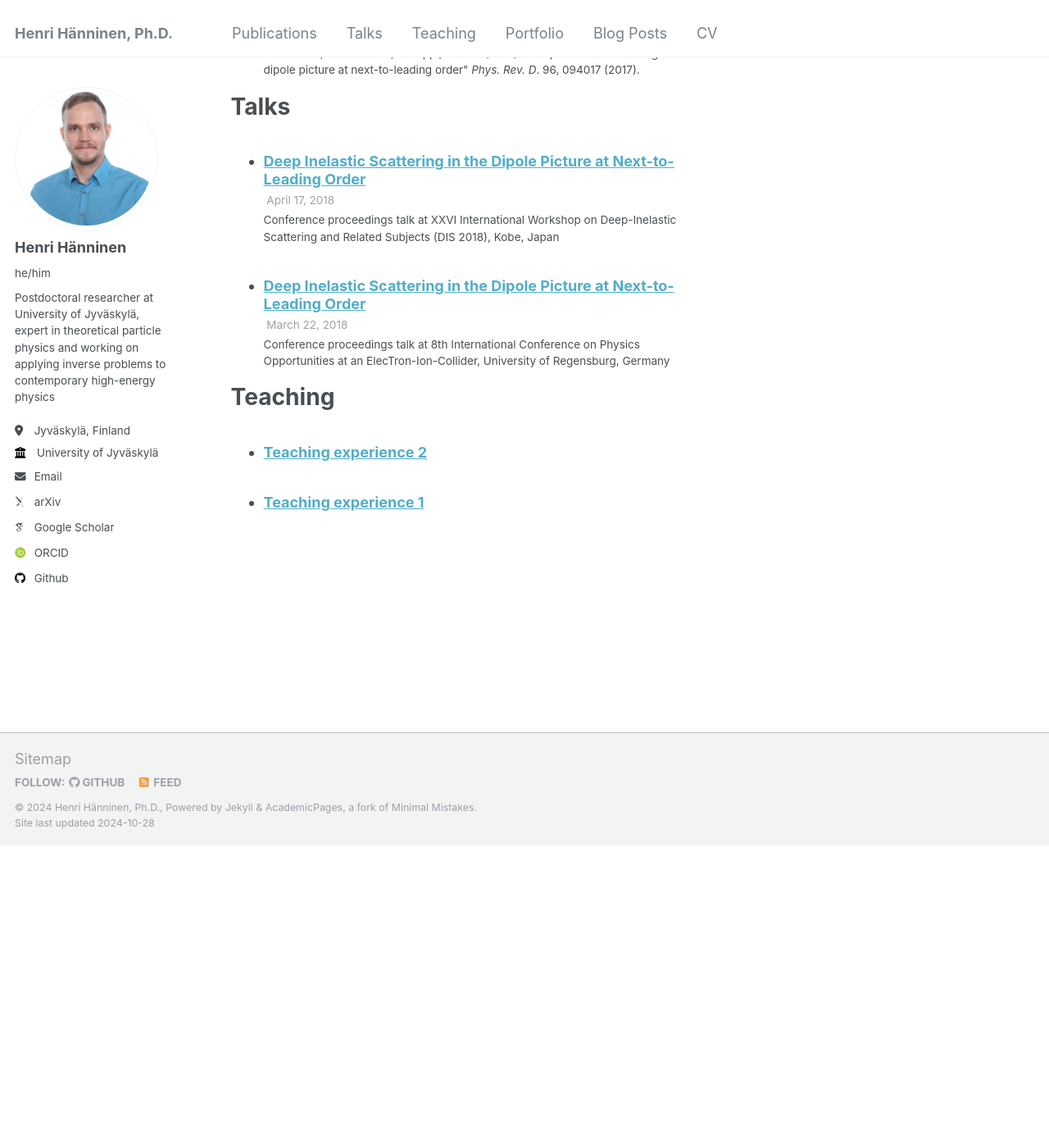
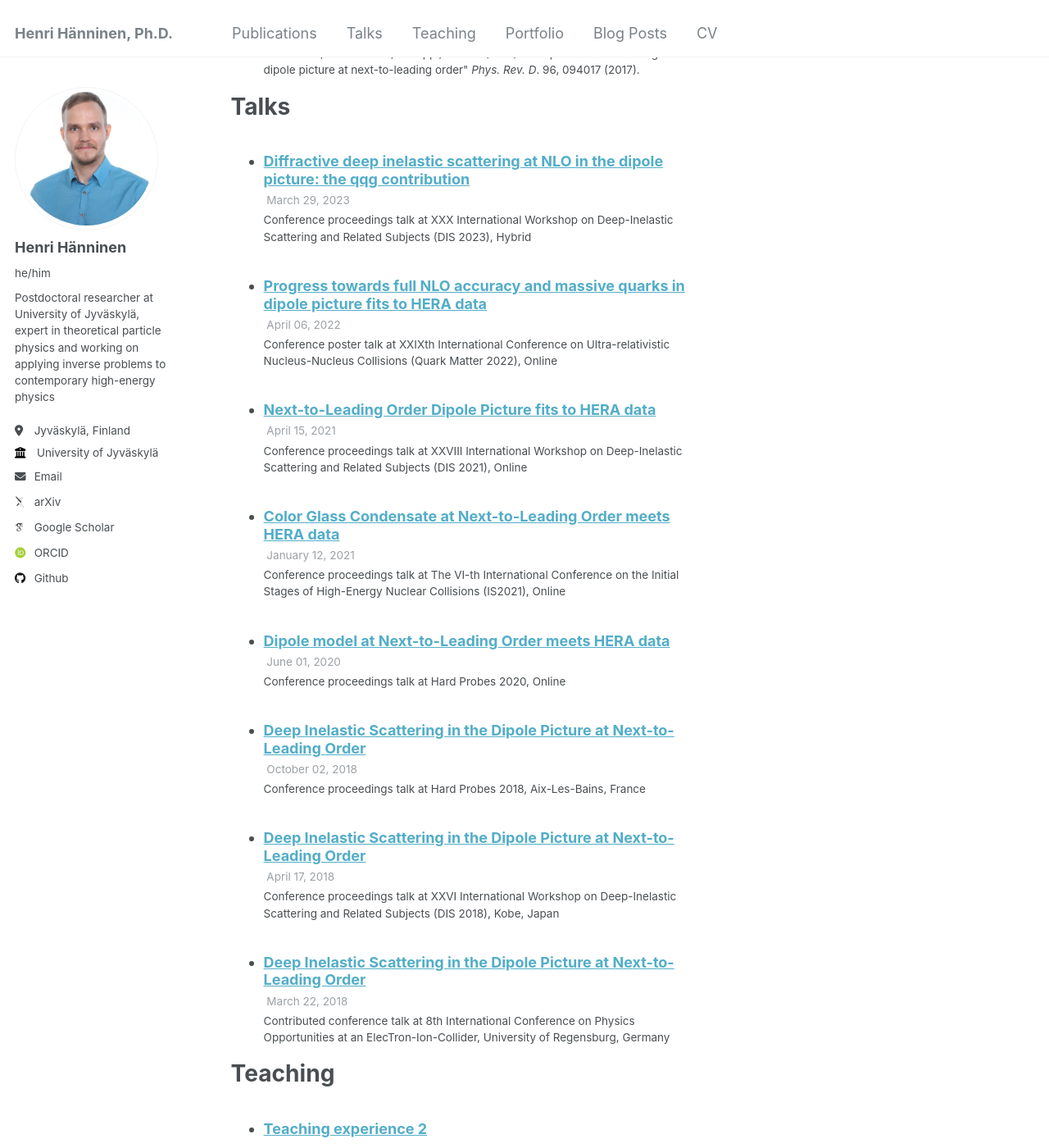
Before and after one commit to hhannine/hhannine.github.io, a Jekyll site: the page built from _pages/cv.md, in a window 1280 px wide and 1400 px high, scrolled down 1989 px. Shown: the whole window at 82% size. Built offline with Jekyll 4.4.1, drawn with Linux system fonts in a browser that asks for light colours; some web fonts are replaced; before the commit the page ends 3020 px from its top, so only the background shows below that.

Commit message:
Update physics talks

````diff
--- a/_talks/2018-03-22-talk-poetic.md
+++ b/_talks/2018-03-22-talk-poetic.md
@@ -1,7 +1,7 @@
 ---
 title: "Deep Inelastic Scattering in the Dipole Picture at Next-to-Leading Order"
 collection: talks
-type: "Conference proceedings talk"
+type: "Contributed conference talk"
 permalink: /talks/2018-03-22-talk-poetic
 venue: "8th International Conference on Physics Opportunities at an ElecTron-Ion-Collider"
 date: 2018-03-22
--- /dev/null
+++ b/_talks/2018-10-02-talk-hardprobes.md
@@ -0,0 +1,25 @@
+---
+title: "Deep Inelastic Scattering in the Dipole Picture at Next-to-Leading Order"
+collection: talks
+type: "Conference proceedings talk"
+permalink: /talks/2018-10-02-talk-hardprobes
+venue: "Hard Probes 2018"
+date: 2018-10-02
+location: "Aix-Les-Bains, France"
+---
+
+[Contribution page here](https://indico.cern.ch/event/634426/contributions/3090444/)
+
+We study quantitatively [1] the importance of the recently derived NLO corrections [2,3,4] to the DIS structure functions at small x in the dipole formalism. We show that these corrections can be significant and depend on the factorization scheme used to resum large logarithms of energy into renormalization group evolution with the BK equation. This feature is similar to what has recently been observed for single inclusive forward hadron production [5,6]. Using a factorization scheme consistent with the one recently proposed for the single inclusive cross section, we show that it is possible to obtain meaningful results for the DIS cross sections.
+
+[1] B. Ducloué, H. Hänninen, T. Lappi, Y. Zhu, Phys.Rev. D96 (2017) no.9, 094017
+
+[2] G. Beuf, Phys.Rev. D94 (2016) no.5, 054016
+
+[3] G. Beuf, Phys.Rev. D96 (2017) no.7, 074033
+
+[4] H. Hänninen, T. Lappi, R. Paatelainen, arXiv:1711.08207 [hep-ph]
+
+[5] E. Iancu, A.H. Mueller, D.N. Triantafyllopoulos, JHEP 1612 (2016) 041
+
+[6] B. Ducloué, T. Lappi, Y. Zhu, Phys.Rev. D95 (2017) no.11, 114007
--- /dev/null
+++ b/_talks/2020-06-01-talk-hardprobes.md
@@ -0,0 +1,27 @@
+---
+title: "Dipole model at Next-to-Leading Order meets HERA data"
+collection: talks
+type: "Conference proceedings talk"
+permalink: /talks/2020-06-01-talk-hardprobes
+venue: "Hard Probes 2020"
+date: 2020-06-01
+location: "Online"
+---
+
+[Contribution page here](https://indico.cern.ch/event/751767/contributions/3771005/)
+
+
+Deep inelastic scattering (DIS) total cross section data at small-x as measured by the HERA experiments is well described by Balitsky-Kovchegov (BK) evolution in the leading order dipole picture [1-3]. Recently the full Next-to-Leading Order (NLO) dipole picture total cross sections have become available for DIS [4-6], and a working factorization scheme has been deviced which substracts the soft gluon divergence present at NLO [7].
+We report our ongoing work in which we make the first comparisons of the NLO DIS total cross sections to HERA data. The non-perturbative initial condition to BK evolution is fixed by fitting the HERA reduced cross section data. As the NLO results for the DIS total cross section are currently available only in the massless quark limit, we also fit a light quark only cross section constructed with a parametrization of published total and heavy quark data. We find an excellent description of the HERA data. Since the full NLO BK equation is computationally expensive [8], we use a number of beyond LO prescriptions for the evolution that include most important higher order corrections enhanced by large transverse logarithms, including the recent version of the equation formulated in terms of the target rapidity [9].
+
+```
+[1] T. Lappi, H. Mäntysaari, Phys.Rev. D88 (2013) 114020
+[2] E. Iancu, J.D. Madrigal, A.H. Mueller, G. Soyez, D.N. Triantafyllopoulos, Phys.Lett. B750 (2015) 643-652
+[3] B. Ducloué, E. Iancu, G. Soyez, D.N. Triantafyllopoulos, arXiv:1912.09196 [hep-ph]
+[4] G. Beuf, Phys.Rev. D94 (2016) no.5, 054016
+[5] G. Beuf, Phys.Rev. D96 (2017) no.7, 074033
+[6] H. Hänninen, T. Lappi, R. Paatelainen, arXiv:1711.08207 [hep-ph]
+[7] B. Ducloué, H. Hänninen, T. Lappi, Y. Zhu, Phys.Rev. D96 (2017) no.9, 094017
+[8] T. Lappi, H. Mäntysaari, Phys.Rev. D91 (2015) no.7, 074016
+[9] B. Ducloué, E. Iancu, A.H. Mueller, G. Soyez, D.N. Triantafyllopoulos, JHEP 1904 (2019) 081
+```
--- /dev/null
+++ b/_talks/2021-01-12-talk-initialstages.md
@@ -0,0 +1,29 @@
+---
+title: "Color Glass Condensate at Next-to-Leading Order meets HERA data"
+collection: talks
+type: "Conference proceedings talk"
+permalink: /talks/2021-01-12-talk-initialstages
+venue: "The VI-th International Conference on the Initial Stages of High-Energy Nuclear Collisions (IS2021)"
+date: 2021-01-12
+location: "Online"
+---
+
+[Contribution page here](https://indico.cern.ch/event/854124/contributions/4145564/)
+
+
+The Color Glass Condensate (CGC) effective field theory (EFT) at leading order describes well the Deep Inelastic Scattering (DIS) inclusive cross section data at small-x as measured by the HERA experiments [1-3]. Recently the inclusive DIS impact factors have been calculated in Next-to-Leading Order (NLO) accuracy in CGC EFT [4-6], and the soft gluon divergence present at NLO has been factorized succesfully [7].
+
+In this talk we discuss our recent work [8] on the first comparisons of the NLO DIS cross sections to HERA data. Fitting the HERA reduced cross section data fixes the the non-perturbative initial condition to the BK evolution. Since the available NLO DIS inclusive cross sections are calculated in the massless quark limit, we construct and fit a dataset of light quark only cross sections using an independent parametrization of HERA total and heavy quark data. We find an excellent description of the HERA data. As the NLO BK is computationally expensive [9], we compare a number of beyond LO prescriptions that approximate the full NLO BK, including the recent evolution parametrized in target rapidity [10]. These beyond LO evolution equations include important higher order contributions by resumming corrections enhanced by large transverse logarithms.
+
+```
+[1] T. Lappi, H. Mäntysaari, Phys.Rev. D88 (2013) 114020
+[2] E. Iancu, J.D. Madrigal, A.H. Mueller, G. Soyez, D.N. Triantafyllopoulos, Phys.Lett. B750 (2015) 643-652
+[3] B. Ducloué, E. Iancu, G. Soyez, D.N. Triantafyllopoulos, arXiv:1912.09196 [hep-ph]
+[4] G. Beuf, Phys.Rev. D94 (2016) no.5, 054016
+[5] G. Beuf, Phys.Rev. D96 (2017) no.7, 074033
+[6] H. Hänninen, T. Lappi, R. Paatelainen, arXiv:1711.08207 [hep-ph]
+[7] B. Ducloué, H. Hänninen, T. Lappi, Y. Zhu, Phys.Rev. D96 (2017) no.9, 094017
+[8] G. Beuf, H. Hänninen, T. Lappi, H. Mäntysaari, arXiv:2007.01645 [hep-ph]
+[9] T. Lappi, H. Mäntysaari, Phys.Rev. D91 (2015) no.7, 074016
+[10] B. Ducloué, E. Iancu, A.H. Mueller, G. Soyez, D.N. Triantafyllopoulos, JHEP 1904 (2019) 081
+```
--- /dev/null
+++ b/_talks/2021-04-15-talk-dis-xxviii.md
@@ -0,0 +1,33 @@
+---
+title: "Next-to-Leading Order Dipole Picture fits to HERA data"
+collection: talks
+type: "Conference proceedings talk"
+permalink: /talks/2021-04-15-talk-dis-xxviii
+venue: "XXVIII International Workshop on Deep-Inelastic Scattering and Related Subjects (DIS 2021)"
+date: 2021-04-15
+location: "Online"
+---
+
+[Contribution page here](https://indico.bnl.gov/event/9726/contributions/46712/)
+
+
+Color Glass Condensate (CGC) effective field theory (EFT) at leading order describes well the Deep Inelastic Scattering (DIS) inclusive cross section data at small-x as measured by the HERA experiments [1-3]. Recently the inclusive DIS impact factors have been calculated in Next-to-Leading Order (NLO) accuracy in CGC EFT [4-6], and the soft gluon divergence present at NLO has been factorized successfully [7].
+
+In this talk we discuss our recent work [8] on the first comparisons of the NLO DIS cross sections to HERA data. Fitting the HERA reduced cross section data fixes the the non-perturbative initial condition to the BK evolution. Since the available NLO DIS inclusive cross sections are calculated in the massless quark limit, we construct and fit a dataset of light-quark-only cross sections using an independent parametrization of HERA total and heavy quark data. We find an excellent description of the HERA data. As the NLO BK is computationally expensive [9], we compare a number of beyond-LO prescriptions that approximate the full NLO BK, including the recent evolution parametrized in target rapidity [10]. These beyond-LO evolution equations include important higher order contributions by resumming corrections enhanced by large transverse logarithms.
+
+In addition to inclusive DIS we will briefly discuss diffractive DIS (DDIS), which has been described quite successfully at LO accuracy. To describe HERA data at small-beta, an NLO contribution from a scattering quark-antiquark-gluon state is needed. This contribution has been calculated as a large-Q^2 limit approximation [11], and describes HERA data well [12]. Recent NLO CGC developments with DIS provide tools to work towards full NLO description of DDIS.
+
+```
+[1] T. Lappi, H. Mäntysaari, Phys.Rev. D88 (2013) 114020
+[2] E. Iancu, J.D. Madrigal, A.H. Mueller, G. Soyez, D.N. Triantafyllopoulos, Phys.Lett. B750 (2015) 643-652
+[3] B. Ducloué, E. Iancu, G. Soyez, D.N. Triantafyllopoulos, Phys.Lett.B 803 (2020) 135305
+[4] G. Beuf, Phys.Rev. D94 (2016) no.5, 054016
+[5] G. Beuf, Phys.Rev. D96 (2017) no.7, 074033
+[6] H. Hänninen, T. Lappi, R. Paatelainen, Annals Phys. 393 (2018) 358-412
+[7] B. Ducloué, H. Hänninen, T. Lappi, Y. Zhu, Phys.Rev. D96 (2017) no.9, 094017
+[8] G. Beuf, H. Hänninen, T. Lappi, H. Mäntysaari, Phys.Rev.D 102 (2020) 074028
+[9] T. Lappi, H. Mäntysaari, Phys.Rev. D91 (2015) no.7,074016
+[10] B. Ducloué, E. Iancu, A.H. Mueller, G. Soyez, D.N. Triantafyllopoulos, JHEP 1904 (2019)081
+[11] K.J. Golec-Biernat, M. Wusthoff, Phys.Rev.D 60 (1999)114023
+[12] H. Kowalski, T. Lappi, C. Marquet, R. Venugopalan, Phys.Rev.C 78 (2008)045201
+```
--- /dev/null
+++ b/_talks/2022-04-06-talk-quark-matter.md
@@ -0,0 +1,34 @@
+---
+title: "Progress towards full NLO accuracy and massive quarks in dipole picture fits to HERA data"
+collection: poster
+type: "Conference poster talk"
+permalink: /talks/2022-04-06-talk-quark-matter
+venue: "XXIXth International Conference on Ultra-relativistic Nucleus-Nucleus Collisions (Quark Matter 2022)"
+date: 2022-04-06
+location: "Online"
+---
+
+[Contribution page here](https://indico.cern.ch/event/895086/contributions/4726908/)
+
+
+Color Glass Condensate (CGC) effective field theory (EFT) at leading order describes well the Deep Inelastic Scattering (DIS) inclusive cross section data at small-x as measured by the HERA experiments [1-3]. Recently the inclusive DIS impact factors have been calculated in Next-to-Leading Order (NLO) accuracy in CGC EFT [4-6], and the soft gluon divergence present at NLO has been factorized successfully [7].
+
+In this talk we discuss our recent work [8] on the first comparisons of the NLO DIS cross sections to HERA data. Fitting the HERA reduced cross section data determines a parametrization for the non-perturbative initial condition to the BK evolution. Since the available NLO DIS inclusive cross sections are calculated in the massless quark limit, we construct and fit a dataset of light-quark-only cross sections using an independent parametrization of HERA total and heavy quark data. We find an excellent description of the HERA data. As the NLO BK is computationally challenging [9], we compare a number of beyond-LO prescriptions that approximate the full NLO BK, including the recent evolution parametrized in target momentum fraction [10]. These beyond-LO evolution equations include important higher order contributions by resumming corrections enhanced by large transverse logarithms. The determined initial condition is a necessary input for all NLO calculations in the GCC framework.
+
+To assess the impact of the full NLO BK equation on the fits, we study how well the fit parametrizations describe HERA data when NLO BK evolution is used. We find that the NLO BK is approximated quite well by the enhanced BK equations.
+
+The NLO DIS cross sections for massive quarks are becoming available, the longitudinal case already having been published [11], and the transverse case will soon follow. These massive quark results will have immeadiate improvement on the fit analysis as they enable us to take into account the substantial charm and bottom contributions present in the HERA data. This talk will also discuss recent progress on including massive quarks in the fit.
+
+```
+[1] T. Lappi, H. Mäntysaari, Phys.Rev. D88 (2013) 114020, arXiv:1309.6963 [hep-ph]
+[2] E. Iancu, J.D. Madrigal, A.H. Mueller, G. Soyez, D.N. Triantafyllopoulos, Phys.Lett. B750 (2015) 643-652, arXiv:1507.03651 [hep-ph]
+[3] B. Ducloué, E. Iancu, G. Soyez, D.N. Triantafyllopoulos, Phys.Lett.B 803 (2020) 135305, arXiv:1912.09196 [hep-ph]
+[4] G. Beuf, Phys.Rev. D94 (2016) no.5, 054016, arXiv:1606.00777 [hep-ph]
+[5] G. Beuf, Phys.Rev. D96 (2017) no.7, 074033, arXiv:1708.06557 [hep-ph]
+[6] H. Hänninen, T. Lappi, R. Paatelainen, Annals Phys. 393 (2018) 358-412, arXiv:1711.08207 [hep-ph]
+[7] B. Ducloué, H. Hänninen, T. Lappi, Y. Zhu, Phys.Rev. D96 (2017) no.9, 094017, arXiv:1708.07328 [hep-ph]
+[8] G. Beuf, H. Hänninen, T. Lappi, H. Mäntysaari, Phys.Rev. D102 (2020) 074028, arXiv:2007.01645 [hep-ph]
+[9] T. Lappi, H. Mäntysaari, Phys.Rev. D91 (2015) no.7,074016, arXiv:1502.02400 [hep-ph]
+[10] B. Ducloué, E. Iancu, A.H. Mueller, G. Soyez, D.N. Triantafyllopoulos, JHEP 04 (2019) 081, arXiv:1902.06637 [hep-ph]
+[11] G. Beuf, T. Lappi, R. Paatelainen, Phys.Rev. D104 (2021), 056032, arXiv:2103.14549 [hep-ph]
+```
--- /dev/null
+++ b/_talks/2023-03-29-talk-dis-xxx.md
@@ -0,0 +1,22 @@
+---
+title: "Diffractive deep inelastic scattering at NLO in the dipole picture: the qqg contribution"
+collection: talks
+type: "Conference proceedings talk"
+permalink: /talks/2023-03-29-talk-dis-xxx
+venue: "XXX International Workshop on Deep-Inelastic Scattering and Related Subjects (DIS 2023)"
+date: 2023-03-29
+location: "Hybrid"
+---
+
+[Contribution page here](https://indico.cern.ch/event/1199314/contributions/5189852/)
+
+
+We calculate [1] the contribution from the state production to the diffractive cross sections in deep inelastic scattering [2,3] at high energy. The obtained cross section is finite by itself and a part of the full next-to-leading order result for the diffractive structure functions. We perform the calculation in exact kinematics in the eikonal limit, and show that the previously known high-Q^2 [2] and large-M_x^2 [4] results for the structure functions can be extracted from our results in the appropriate limits. We furthermore discuss the steps required to obtain the full next-to-leading order results for the structure functions in the Color Glass Condensate formalism, and ongoing application of these results to phenomenology.
+
+```
+[1] G. Beuf, H. Hänninen, T. Lappi, Y. Mulian, H. Mäntysaari, Phys.Rev.D 106 (2022) 9, 094014
+[2] K.J. Golec-Biernat, M. Wusthoff, Phys.Rev.D 60 (1999)114023
+[3] H. Kowalski, T. Lappi, C. Marquet, R. Venugopalan, Phys.Rev.C 78 (2008)045201
+[4] Y. V. Kovchegov, E. Levin, Nucl. Phys. B 577 (2000) 221
+[5] S. Munier, A. Shoshi, Phys. Rev. D 69 (2004), 074022
+```
````
